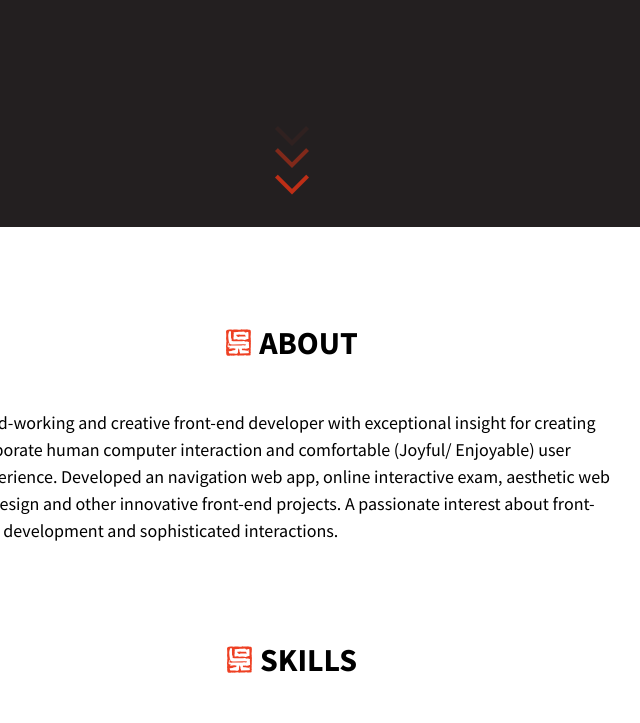
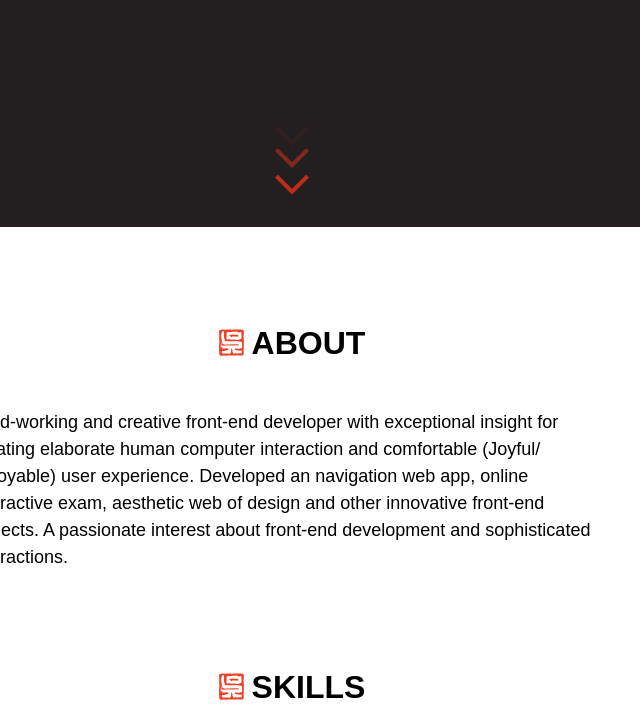
Before and after one commit to liangwuweb/portfolio, a plain HTML site: page index.html in a window 1280 px wide. Shown: the part 573-1296 px from the top of the page, without its empty margins (348-988 px from the left). Drawn offline with Linux system fonts and the light colour scheme.

Commit message:
Update index.html

```diff
--- a/index.html
+++ b/index.html
@@ -7,7 +7,7 @@
     <title>Title</title>
     <link href="css/reset.css" rel="stylesheet" type="text/css" />
     <link href="css/styles.css" rel="stylesheet" type="text/css" />
-    <link href="https://fonts.googleapis.com/css?family=Source+Sans+Pro:400,600,700&display=swap" rel="stylesheet">
+<!--     <link href="https://fonts.googleapis.com/css?family=Source+Sans+Pro:400,600,700&display=swap" rel="stylesheet"> -->
     <link rel="stylesheet" href="https://use.fontawesome.com/releases/v5.3.1/css/all.css"
         integrity="sha384-mzrmE5qonljUremFsqc01SB46JvROS7bZs3IO2EmfFsd15uHvIt+Y8vEf7N7fWAU" crossorigin="anonymous">
     <script type="text/javascript" src="js/jquery-2.2.4.min.js"></script>
```
